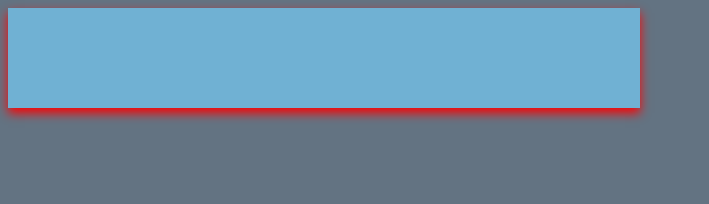
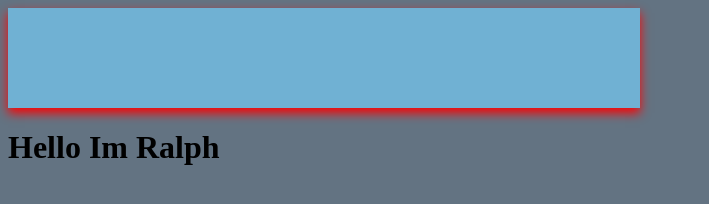
Before and after one commit to kielabes/css-structure, a plain HTML site: page index.html in a window 1280 px wide. Shown: the whole page, without its empty margins (0-709 px from the left). Drawn offline with Linux system fonts and the light colour scheme.

Commit message:
added greeting

```diff
--- a/index.html
+++ b/index.html
@@ -13,6 +13,7 @@
     <div class="card">
 
     </div>
+    <h1>Hello Im Ralph</h1>
 </body>
 
 </html>
```
